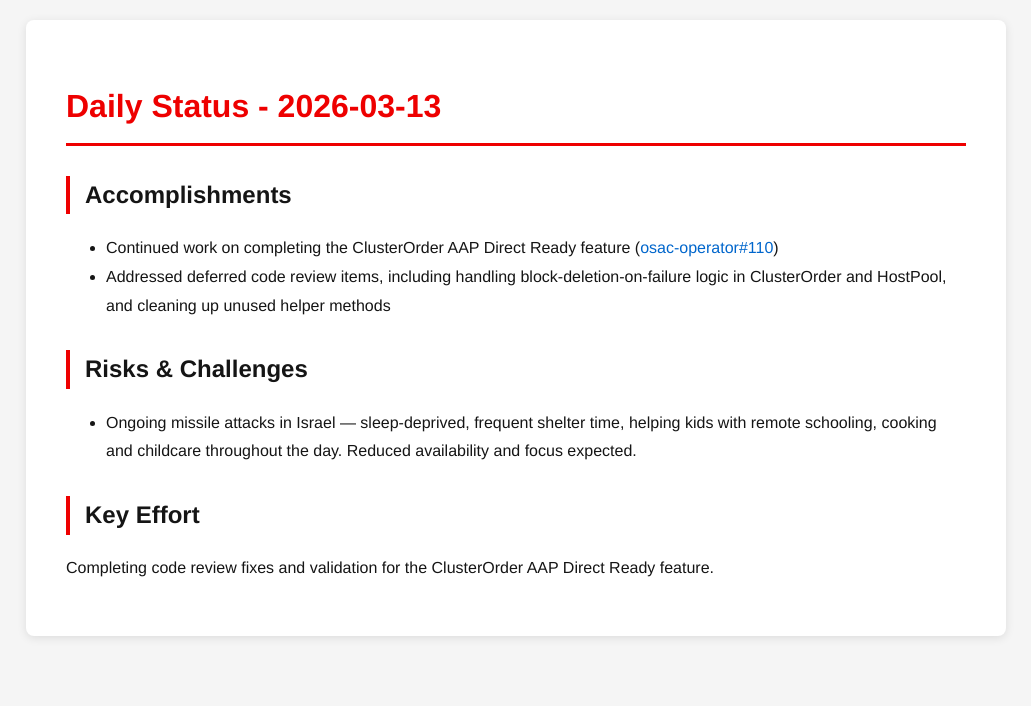
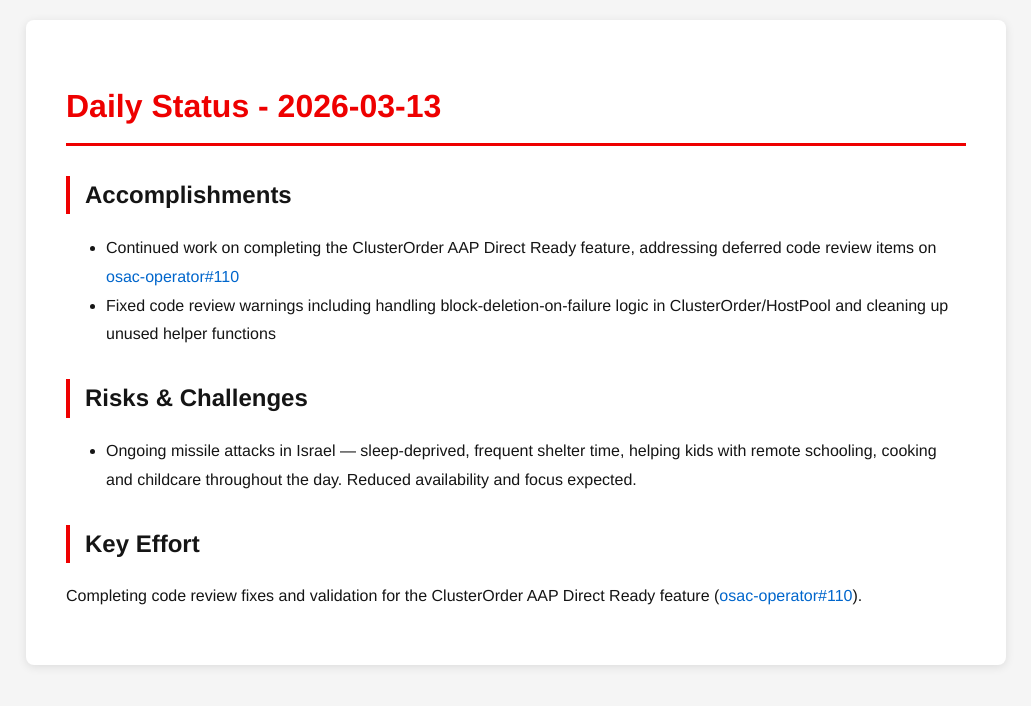
Before and after one commit to tzvatot/daily-status, a Jekyll site: the page built from 2026-03-13.md, in a window 1280 px wide. Shown: the top 706 px of the page, without its empty margins (124-1155 px from the left). Built offline with Jekyll 4.4.1, drawn with Linux system fonts in a browser that asks for light colours.

Commit message:
Daily status update - 2026-03-13

```diff
--- a/2026-03-13.md
+++ b/2026-03-13.md
@@ -7,11 +7,11 @@
 # Daily Status - 2026-03-13
 
 ## Accomplishments
-- Continued work on completing the ClusterOrder AAP Direct Ready feature ([osac-operator#110](https://github.com/osac-project/osac-operator/pull/110))
-- Addressed deferred code review items, including handling block-deletion-on-failure logic in ClusterOrder and HostPool, and cleaning up unused helper methods
+- Continued work on completing the ClusterOrder AAP Direct Ready feature, addressing deferred code review items on [osac-operator#110](https://github.com/osac-project/osac-operator/pull/110)
+- Fixed code review warnings including handling block-deletion-on-failure logic in ClusterOrder/HostPool and cleaning up unused helper functions
 
 ## Risks & Challenges
 - Ongoing missile attacks in Israel — sleep-deprived, frequent shelter time, helping kids with remote schooling, cooking and childcare throughout the day. Reduced availability and focus expected.
 
 ## Key Effort
-Completing code review fixes and validation for the ClusterOrder AAP Direct Ready feature.
+Completing code review fixes and validation for the ClusterOrder AAP Direct Ready feature ([osac-operator#110](https://github.com/osac-project/osac-operator/pull/110)).
```
